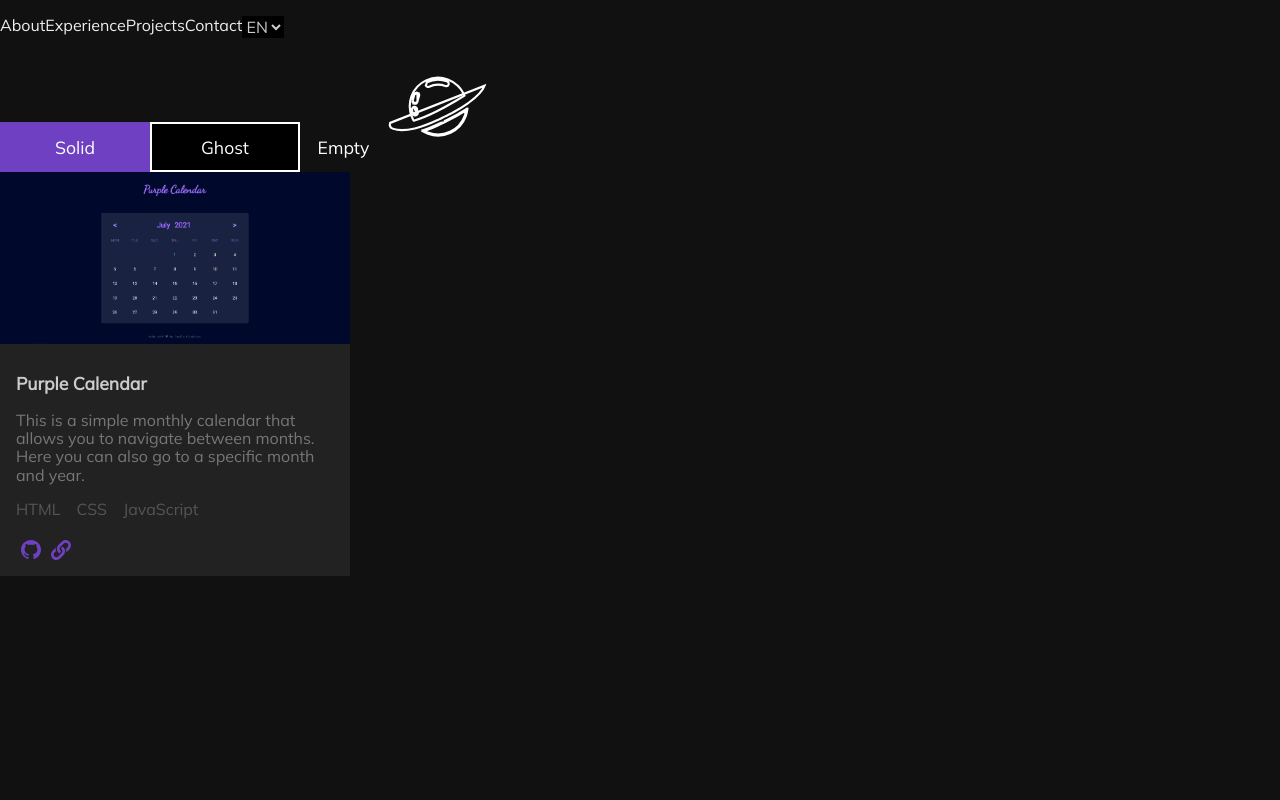
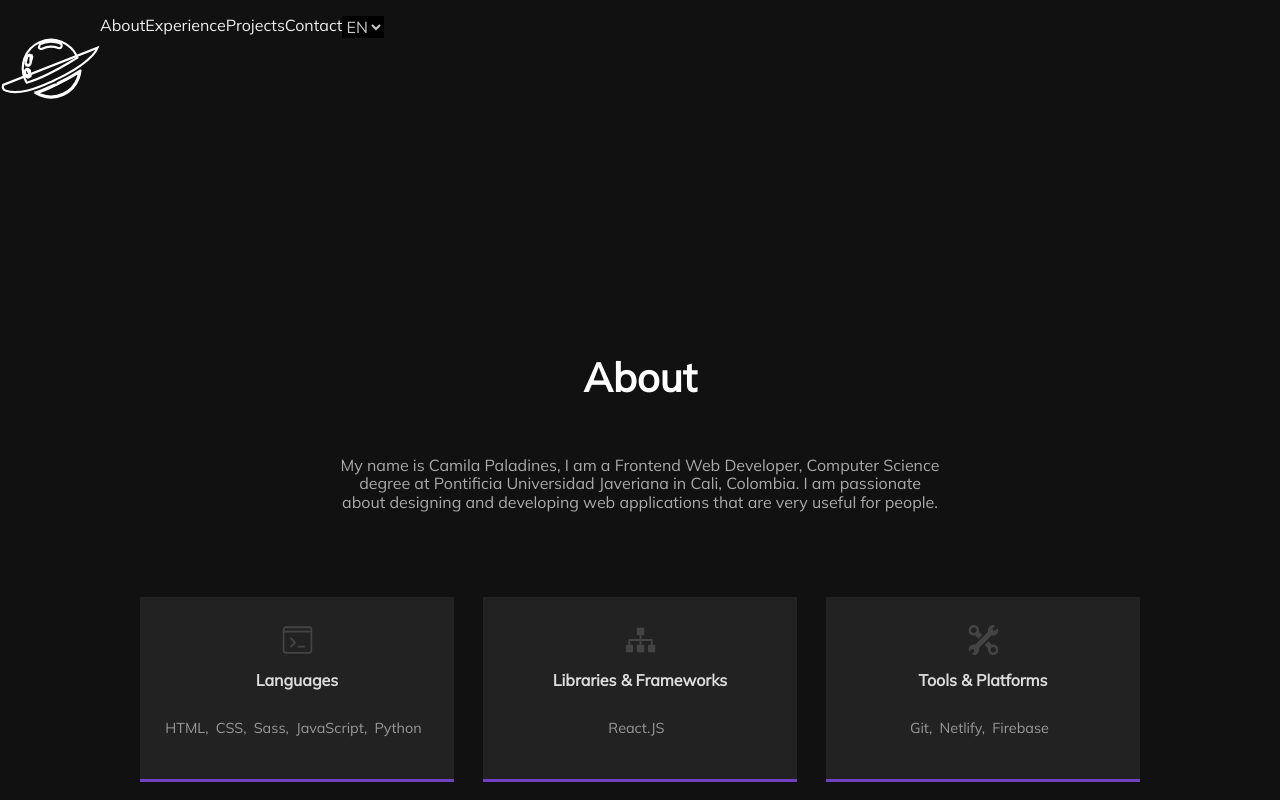
Before and after one commit to paladinescamila/Personal-Website, a React (Create React App) app: page / in a window 1280 px wide. Shown: the top 800 px of the page. Built offline with nearby package versions, Linux system fonts and the light colour scheme; the HTML template or start-up script is replaced by a standard one.

Commit message:
Deleted some unused filesss

```diff
--- a/src/App.js
+++ b/src/App.js
@@ -1,47 +1,22 @@
-// import logo from "./logo.svg";
 import "./css/App.css";
-
-// IMAGES
-import purpleCalendarImage from "./img/purple-calendar.png";
-import Logo from "./components/Logo";
 
 // COMPONENTS
 import Header from "./components/Header";
-import Button from "./components/Button";
-import ProjectCard from "./components/ProjectCard";
 import About from "./components/About";
 import Experience from "./components/Experience";
 import Contact from "./components/Contact";
 import Projects from "./components/Projects";
+import Footer from "./components/Footer";
 
 function App() {
 	return (
 		<div className='App'>
 			<Header language='EN' />
-			<Button value='Solid' type='solid' />
-			<Button value='Ghost' type='ghost' />
-			<Button value='Empty' type='empty' />
-			<Logo width={100} />
-			<ProjectCard
-				photo={purpleCalendarImage}
-				title='Purple Calendar'
-				description='This is a simple monthly calendar that allows you to navigate between months. Here you can also go to a specific month and year.'
-				tools={["HTML", "CSS", "JavaScript"]}
-				github='https://github.com/paladinescamila/Purple-Calendar'
-				website='https://purple-calendar.netlify.app/'
-			/>
 			<About />
 			<Experience />
 			<Projects />
 			<Contact />
-			<footer className='signature'>
-				<p>
-					Made with ❤ by{" "}
-					<a target='_blanck' href='https://github.com/paladinescamila'>
-						Camila Paladines
-					</a>
-				</p>
-			</footer>
+			<Footer />
 		</div>
 	);
 }
--- /dev/null
+++ b/src/components/Footer.jsx
@@ -0,0 +1,15 @@
+import React from "react";
+import "../css/Footer.css";
+
+export default function Footer() {
+	return (
+		<footer className='signature'>
+			<p>
+				Made with ❤ by{" "}
+				<a target='_blanck' href='https://github.com/paladinescamila'>
+					Camila Paladines
+				</a>
+			</p>
+		</footer>
+	);
+}
--- a/src/components/Header.jsx
+++ b/src/components/Header.jsx
@@ -1,9 +1,11 @@
 import React from "react";
 import "../css/Header.css";
+import favicon from "../img/favicon.svg";
 
 export default function Header({language}) {
 	return (
 		<ul className='header'>
+			<img className='header-logo' src={favicon} alt='Logo'></img>
 			<li>About</li>
 			<li>Experience</li>
 			<li>Projects</li>
--- a/src/components/Logo.jsx
+++ /dev/null
@@ -1,6 +0,0 @@
-import React from "react";
-import favicon from "../img/favicon.svg";
-
-export default function Logo({width}) {
-	return <img src={favicon} alt='Logo' width={width}></img>;
-}
--- a/src/css/App.css
+++ b/src/css/App.css
@@ -102,23 +102,3 @@ ul {
 .section-text {
 	color: var(--gray-A);
 }
-
-/* Signature */
-.signature {
-	font-family: monospace;
-	color: #fff;
-	opacity: 0.3;
-	display: flex;
-	justify-content: center;
-	align-items: center;
-	padding: 1em 0;
-}
-
-.signature a {
-	color: #fff;
-	text-decoration: none;
-}
-
-.signature a:hover {
-	text-decoration: underline;
-}
--- /dev/null
+++ b/src/css/Footer.css
@@ -0,0 +1,18 @@
+.signature {
+	font-family: monospace;
+	color: #fff;
+	opacity: 0.3;
+	display: flex;
+	justify-content: center;
+	align-items: center;
+	padding: 1em 0;
+}
+
+.signature a {
+	color: #fff;
+	text-decoration: none;
+}
+
+.signature a:hover {
+	text-decoration: underline;
+}
--- a/src/css/Header.css
+++ b/src/css/Header.css
@@ -2,6 +2,10 @@
 	list-style: none;
 	color: var(--gray-E);
 	display: flex;
+}
+
+.header-logo {
+	width: 100px;
 }
 
 .header-languages {
```
